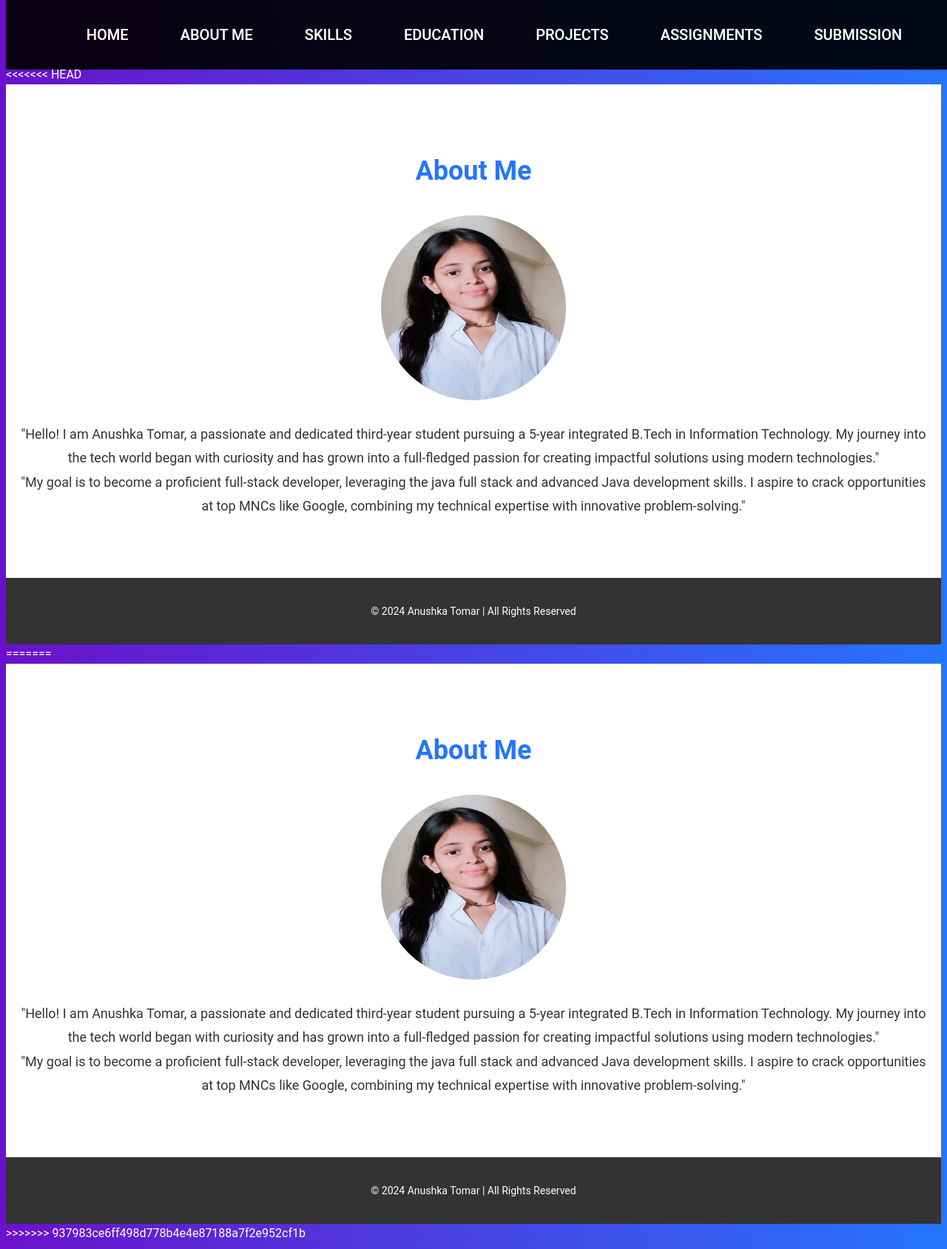
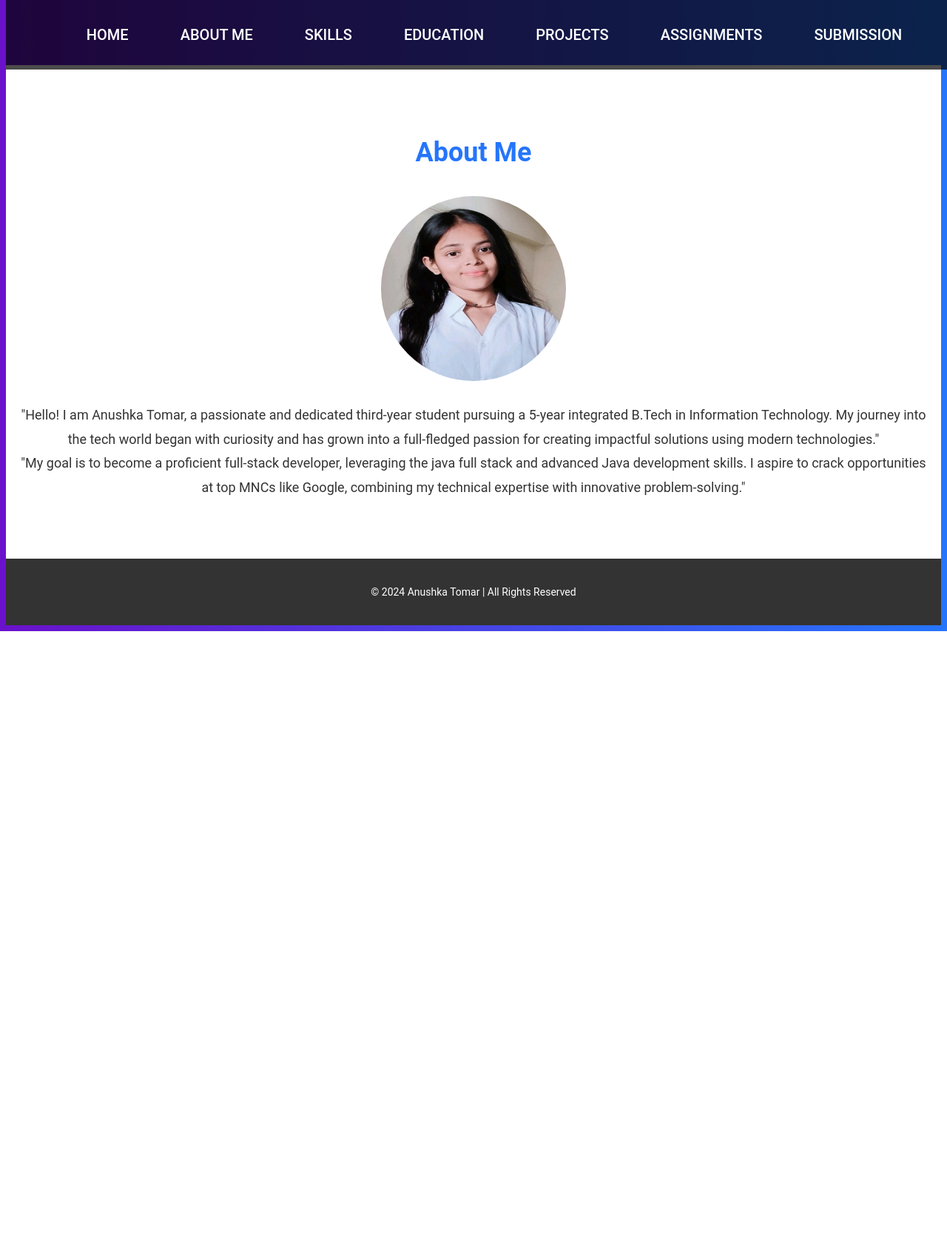
Before and after one commit to AnushkaTomar123/Website, a plain HTML site: page about.html in a window 1280 px wide. Shown: the whole page at 74% size. After the commit the page ends 853 px from the top, so only its background shows below. Drawn offline with Linux system fonts and the light colour scheme.

Commit message:
Update about.html

```diff
--- a/about.html
+++ b/about.html
@@ -1,4 +1,4 @@
-<<<<<<< HEAD
+
 <!DOCTYPE html>
 <html lang="en">
 <head>
@@ -45,51 +45,3 @@
 
 </body>
 </html>
-=======
-<!DOCTYPE html>
-<html lang="en">
-<head>
-    <meta charset="UTF-8">
-    <meta name="viewport" content="width=device-width, initial-scale=1.0">
-    <title>About Me | Anushka Tomar</title>
-    <link rel="stylesheet" href="style.css">
-</head>
-<body>
-
-    <!-- Navigation Bar -->
-    <header class="head">
-        <nav class="navbar navbar-expand-lg navbar-dark bg-transparent fixed-top ">
-
-                <div class="collapse navbar-collapse" id="navbarNav">
-                    <ul class="navbar-nav ms-auto">
-                        <li class="nav-item"><a class="nav-link" href="index.html">Home</a></li>
-                        <li class="nav-item"><a class="nav-link" href="about.html">About Me</a></li>
-                        <li class="nav-item"><a class="nav-link" href="skills.html">Skills</a></li>
-                        <li class="nav-item"><a class="nav-link" href="education.html">Education</a></li>
-                        <li class="nav-item"><a class="nav-link" href="projects.html">Projects</a></li>
-                        <li class="nav-item"><a class="nav-link" href="assignments.html">Assignments</a></li>
-                        <li class="nav-item"><a class="nav-link" href="submission.html">Submission</a></li>
-                    </ul>
-                </div>
-
-        </nav>
-    </header>
-
-    <!-- About Me Section -->
-    <section id="about">
-        <div class="container">
-            <h2>About Me</h2>
-            <img src="photo.png" alt="Anushka Tomar" class="about-img">
-            <p>"Hello! I am Anushka Tomar, a passionate and dedicated third-year student pursuing a 5-year integrated B.Tech in Information Technology. My journey into the tech world began with curiosity and has grown into a full-fledged passion for creating impactful solutions using modern technologies."
-                <br>"My goal is to become a proficient full-stack developer, leveraging the java full stack and advanced Java development skills. I aspire to crack opportunities at top MNCs like Google, combining my technical expertise with innovative problem-solving."
-            </p>
-        </div>
-    </section>
-
-    <footer>
-        <p>&copy; 2024 Anushka Tomar | All Rights Reserved</p>
-    </footer>
-
-</body>
-</html>
->>>>>>> 937983ce6ff498d778b4e4e87188a7f2e952cf1b
```
